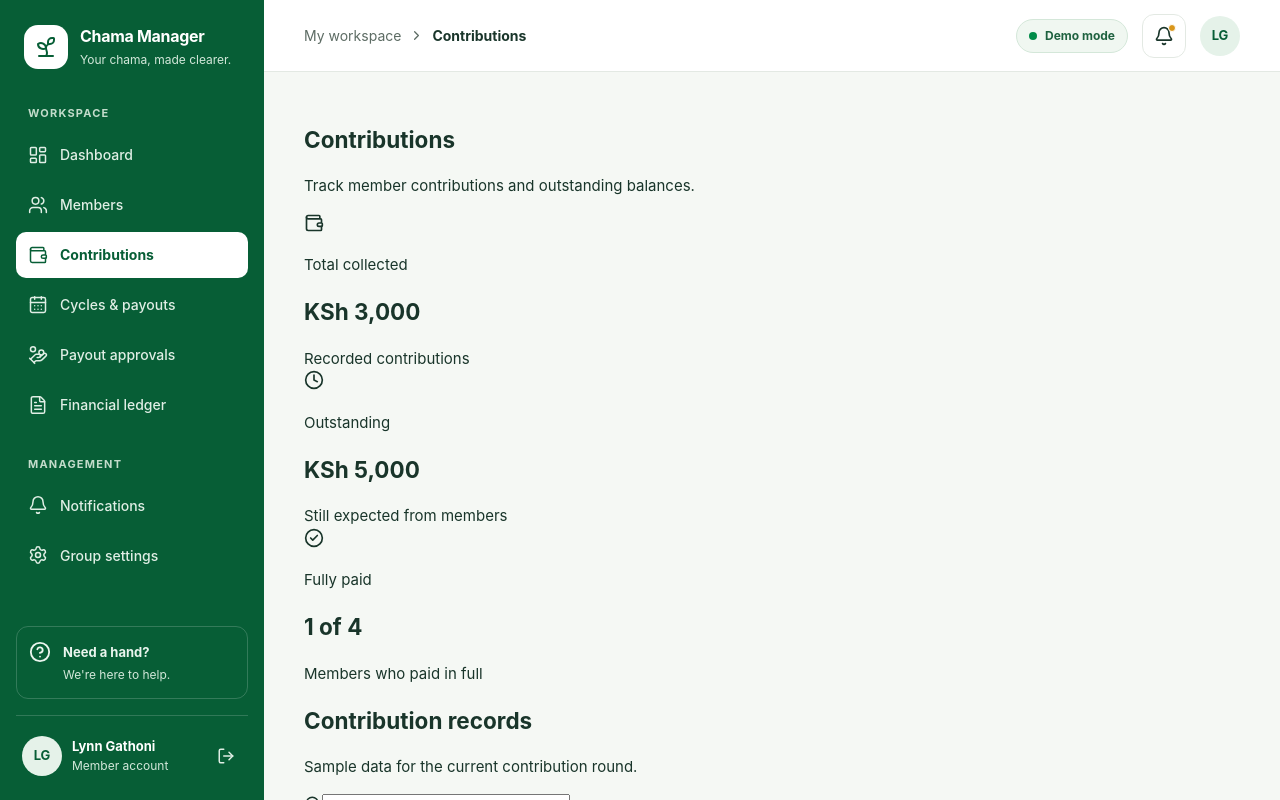
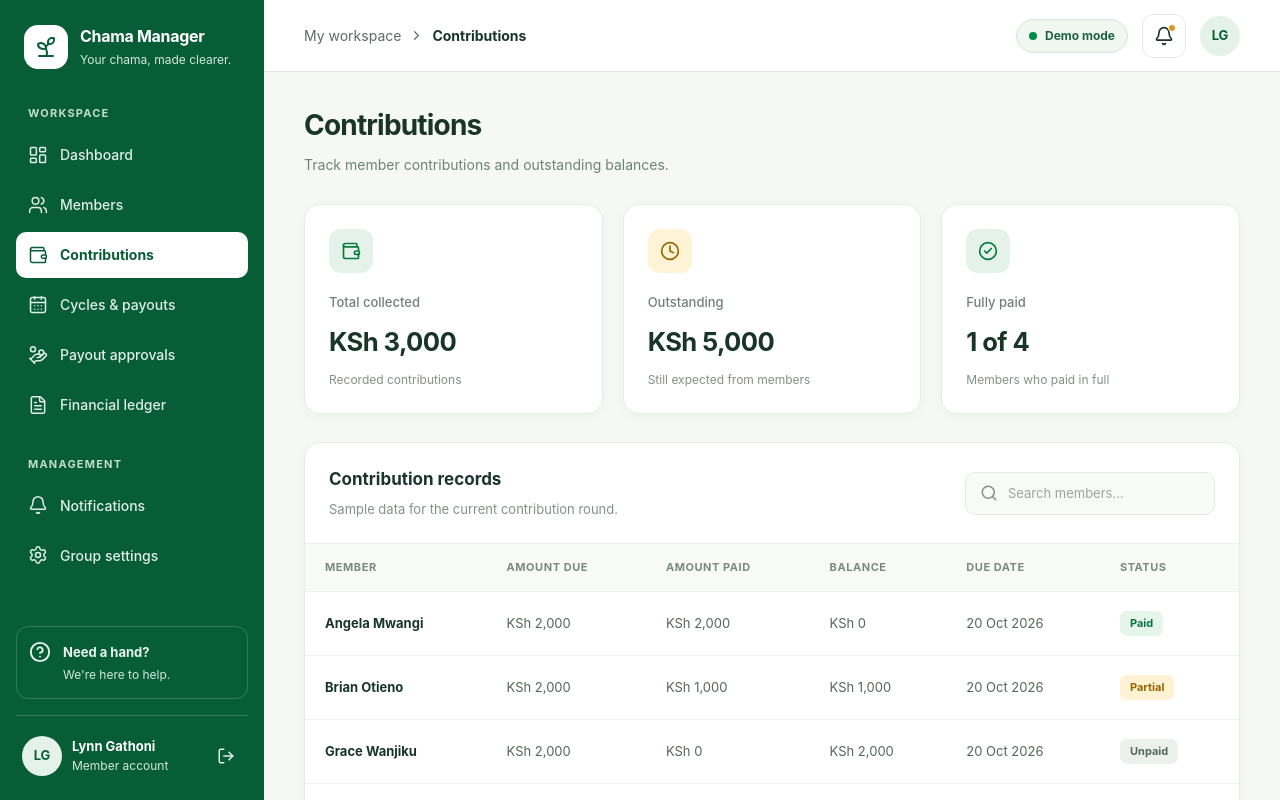
Before and after one commit to codedbylynn/Chama-Website, a React (Vite) app: page /app/contributions in a window 1280 px wide. Shown: the top 800 px of the page. Built offline with nearby package versions, Linux system fonts and the light colour scheme.

Commit message:
Add the styling of contributions page

```diff
--- a/src/App.css
+++ b/src/App.css
@@ -1556,3 +1556,357 @@ a {
     flex: 1;
   }
 }
+
+/* ========================================
+   CONTRIBUTIONS PAGE
+======================================== */
+
+.contributions-page {
+  width: 100%;
+  min-width: 0;
+  color: #19352a;
+}
+
+.contributions-page .page-heading {
+  display: flex;
+  align-items: center;
+  justify-content: space-between;
+  gap: 16px;
+  margin-bottom: 28px;
+}
+
+.contributions-page .page-heading h1 {
+  margin: 0;
+  color: #19352a;
+  font-size: 28px;
+  font-weight: 750;
+  letter-spacing: -0.8px;
+}
+
+.contributions-page .page-heading p {
+  margin: 8px 0 0;
+  color: #718078;
+  font-size: 14px;
+  line-height: 1.6;
+}
+
+/* Summary cards */
+
+.contribution-summary {
+  display: grid;
+  grid-template-columns: repeat(3, minmax(0, 1fr));
+  gap: 20px;
+  margin-bottom: 28px;
+}
+
+.contribution-summary-card {
+  min-width: 0;
+  padding: 24px;
+  background: #ffffff;
+  border: 1px solid #e7eee8;
+  border-radius: 16px;
+  box-shadow: 0 3px 12px rgba(25, 53, 42, 0.035);
+  transition:
+    transform 180ms ease,
+    box-shadow 180ms ease;
+}
+
+.contribution-summary-card:hover {
+  transform: translateY(-2px);
+  box-shadow: 0 8px 22px rgba(25, 53, 42, 0.07);
+}
+
+.summary-icon {
+  display: flex;
+  align-items: center;
+  justify-content: center;
+  width: 44px;
+  height: 44px;
+  margin-bottom: 20px;
+  border-radius: 12px;
+}
+
+.collected-icon {
+  color: #087b43;
+  background: #e5f2e9;
+}
+
+.outstanding-icon {
+  color: #9a6700;
+  background: #fff3d6;
+}
+
+.paid-icon {
+  color: #087b43;
+  background: #e5f2e9;
+}
+
+.contribution-summary-card > p {
+  margin: 0 0 10px;
+  color: #718078;
+  font-size: 13px;
+  font-weight: 500;
+}
+
+.contribution-summary-card h2 {
+  margin: 0;
+  color: #19352a;
+  font-size: clamp(20px, 2vw, 27px);
+  font-weight: 750;
+  letter-spacing: -0.6px;
+  overflow-wrap: anywhere;
+}
+
+.contribution-summary-card > span {
+  display: block;
+  margin-top: 10px;
+  color: #849088;
+  font-size: 12px;
+  line-height: 1.5;
+}
+
+/* Contribution records card */
+
+.contributions-table-card {
+  overflow: hidden;
+  background: #ffffff;
+  border: 1px solid #e7eee8;
+  border-radius: 16px;
+  box-shadow: 0 3px 12px rgba(25, 53, 42, 0.035);
+}
+
+.contributions-table-heading {
+  display: flex;
+  align-items: center;
+  justify-content: space-between;
+  gap: 20px;
+  padding: 24px;
+  border-bottom: 1px solid #edf1ed;
+}
+
+.contributions-table-heading h2 {
+  margin: 0;
+  color: #19352a;
+  font-size: 17px;
+  font-weight: 700;
+}
+
+.contributions-table-heading p {
+  margin: 7px 0 0;
+  color: #849088;
+  font-size: 13px;
+  line-height: 1.5;
+}
+
+/* Search field */
+
+.contributions-search {
+  display: flex;
+  align-items: center;
+  gap: 10px;
+  width: 250px;
+  max-width: 100%;
+  padding: 11px 14px;
+  color: #849088;
+  background: #f8faf8;
+  border: 1px solid #e3eae4;
+  border-radius: 10px;
+  transition:
+    border-color 180ms ease,
+    box-shadow 180ms ease,
+    background 180ms ease;
+}
+
+.contributions-search:focus-within {
+  background: #ffffff;
+  border-color: #008b48;
+  box-shadow: 0 0 0 3px rgba(0, 139, 72, 0.1);
+}
+
+.contributions-search svg {
+  flex-shrink: 0;
+}
+
+.contributions-search input {
+  width: 100%;
+  min-width: 0;
+  padding: 0;
+  color: #19352a;
+  font: inherit;
+  font-size: 13px;
+  background: transparent;
+  border: none;
+  outline: none;
+}
+
+.contributions-search input::placeholder {
+  color: #9aa69e;
+}
+
+/* Table */
+
+.contributions-table-scroll {
+  width: 100%;
+  overflow-x: auto;
+}
+
+.contributions-table {
+  width: 100%;
+  border-collapse: collapse;
+  text-align: left;
+  white-space: nowrap;
+}
+
+.contributions-table th {
+  padding: 15px 20px;
+  color: #7c8981;
+  background: #f8faf8;
+  border-bottom: 1px solid #edf1ed;
+  font-size: 11px;
+  font-weight: 700;
+  letter-spacing: 0.55px;
+  text-transform: uppercase;
+}
+
+.contributions-table td {
+  padding: 19px 20px;
+  color: #56665c;
+  border-bottom: 1px solid #f0f3f0;
+  font-size: 13px;
+}
+
+.contributions-table tbody tr:last-child td {
+  border-bottom: none;
+}
+
+.contributions-table tbody tr {
+  transition: background 150ms ease;
+}
+
+.contributions-table tbody tr:hover {
+  background: #f8fbf8;
+}
+
+.contributions-table .contribution-member-name {
+  color: #19352a;
+  font-weight: 650;
+}
+
+/* Payment status badges */
+
+.contribution-status {
+  display: inline-flex;
+  align-items: center;
+  justify-content: center;
+  padding: 6px 10px;
+  border-radius: 7px;
+  font-size: 11px;
+  font-weight: 700;
+  line-height: 1.2;
+}
+
+.status-paid {
+  color: #087443;
+  background: #e5f5eb;
+}
+
+.status-partial {
+  color: #986300;
+  background: #fff2d2;
+}
+
+.status-unpaid {
+  color: #58665d;
+  background: #edf1ed;
+}
+
+.status-overdue {
+  color: #b42318;
+  background: #fde9e7;
+}
+
+/* Empty search result and demo note */
+
+.contributions-empty {
+  padding: 40px 20px !important;
+  color: #849088 !important;
+  text-align: center;
+}
+
+.contributions-demo-note {
+  margin: 0;
+  padding: 16px 24px;
+  color: #7c8981;
+  background: #fbfcfb;
+  border-top: 1px solid #edf1ed;
+  font-size: 12px;
+  line-height: 1.6;
+}
+
+/* Responsive layout */
+
+@media (max-width: 1050px) {
+  .contribution-summary {
+    gap: 14px;
+  }
+
+  .contribution-summary-card {
+    padding: 20px;
+  }
+
+  .contributions-table th,
+  .contributions-table td {
+    padding-right: 16px;
+    padding-left: 16px;
+  }
+}
+
+@media (max-width: 760px) {
+  .contributions-page .page-heading {
+    margin-bottom: 22px;
+  }
+
+  .contributions-page .page-heading h1 {
+    font-size: 24px;
+  }
+
+  .contribution-summary {
+    grid-template-columns: 1fr;
+    gap: 12px;
+    margin-bottom: 22px;
+  }
+
+  .contribution-summary-card {
+    padding: 18px;
+  }
+
+  .summary-icon {
+    margin-bottom: 14px;
+  }
+
+  .contributions-table-heading {
+    align-items: stretch;
+    flex-direction: column;
+    padding: 20px;
+  }
+
+  .contributions-search {
+    width: 100%;
+  }
+
+  .contributions-table th,
+  .contributions-table td {
+    padding: 15px;
+  }
+
+  .contributions-demo-note {
+    padding: 14px 18px;
+  }
+}
+
+@media (prefers-reduced-motion: reduce) {
+  .contribution-summary-card,
+  .contributions-table tbody tr {
+    transition: none;
+  }
+}
```
